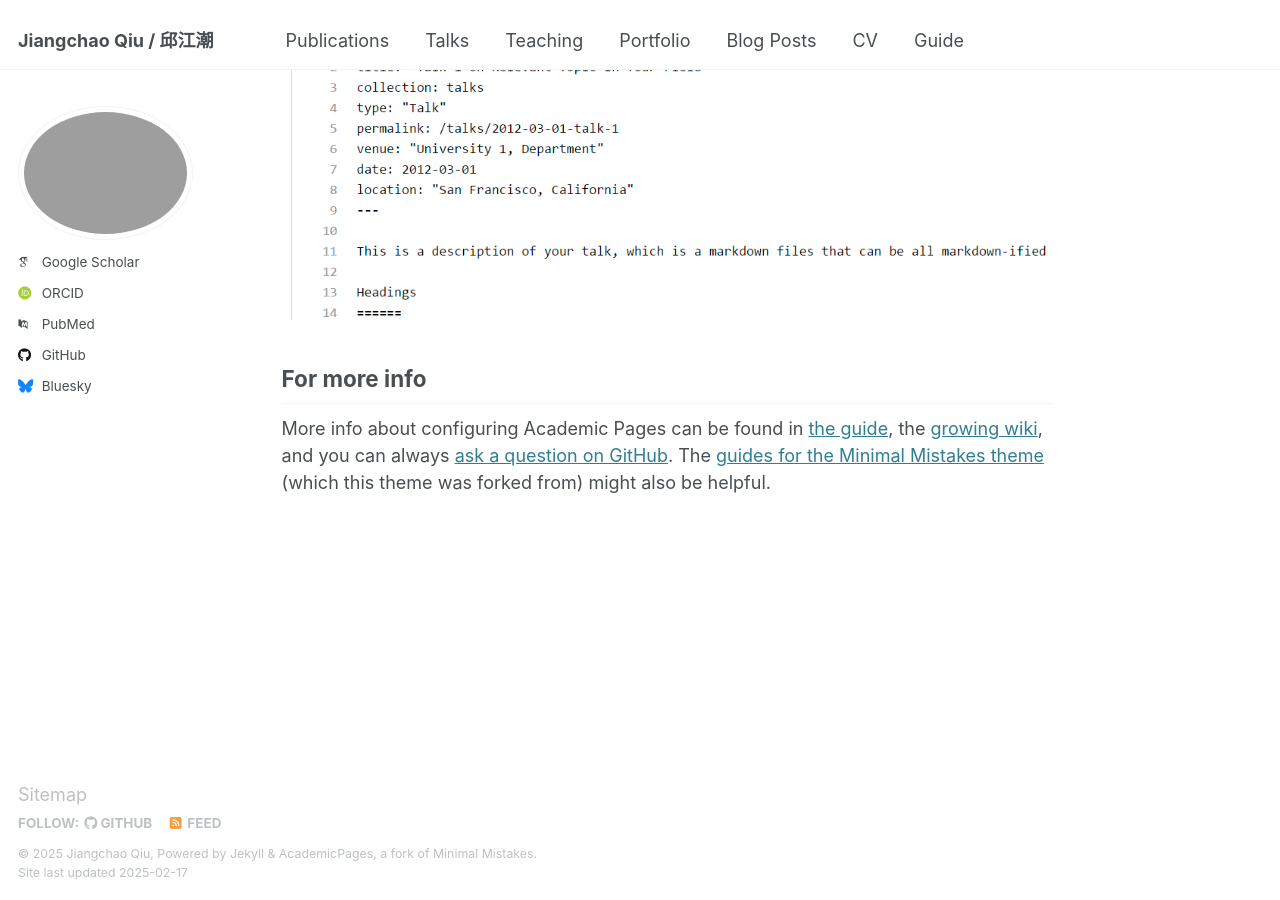
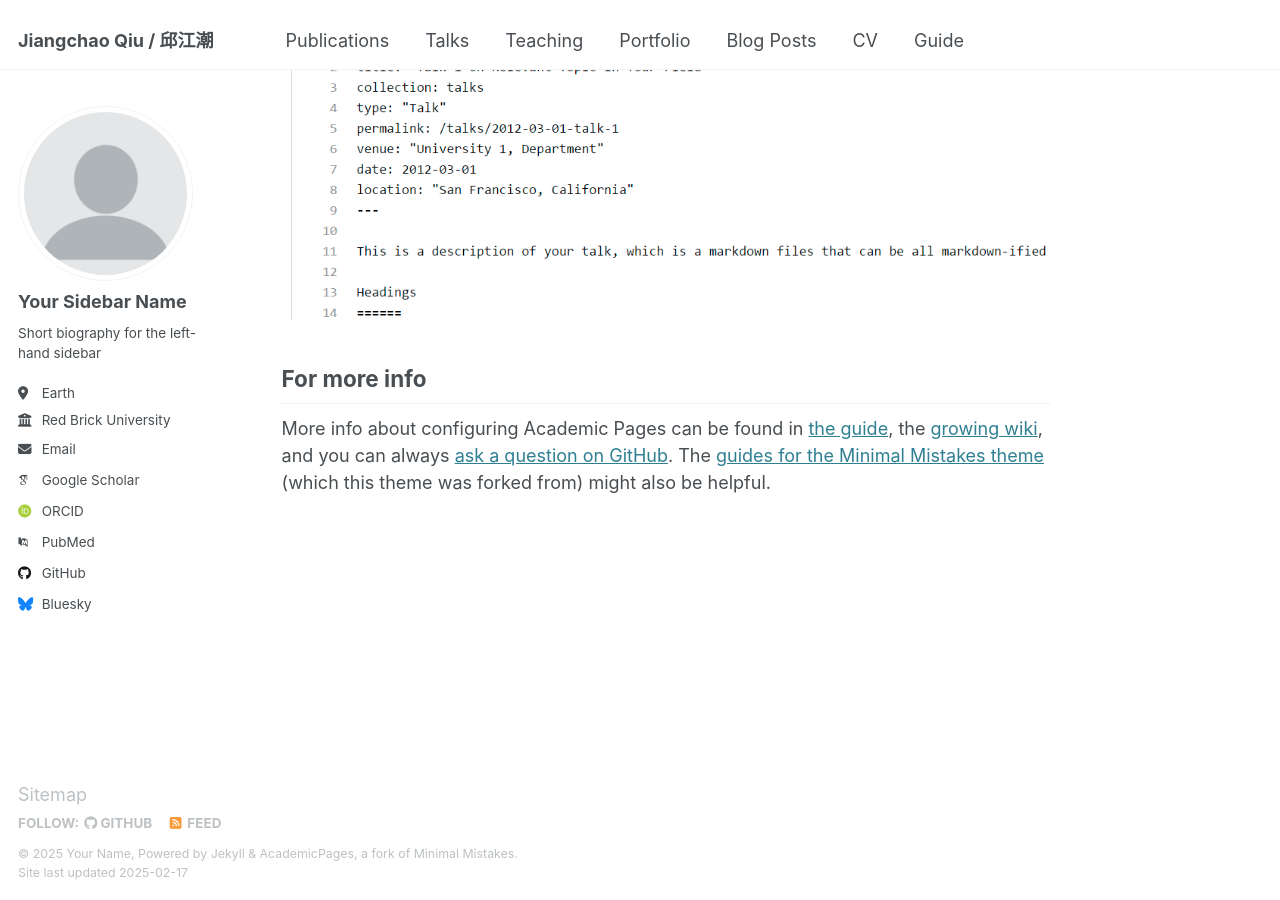
Before and after one commit to Jiangchao3/JiangchaoQiu, a Jekyll site: the page built from _pages/about.md, in a window 1280 px wide and 900 px high, scrolled down 2642 px. Built offline with Jekyll 4.4.1, drawn with Linux system fonts in a browser that asks for light colours; some web fonts are replaced.

Commit message:
Update _config.yml

```diff
--- a/_config.yml
+++ b/_config.yml
@@ -11,9 +11,9 @@ locale                   : "en-US"
 site_theme               : "default"
 title                    : "Jiangchao Qiu / 邱江潮"
 title_separator          : "-"
-name                     : &name "Jiangchao Qiu"
-description              : &description "Postdoc Associate, MIT Department of Earth, Atmospheric, and Planetary Sciences"
-url                      : https://jiangchao3.github.io # the base hostname & protocol for your site e.g. "https://[your GitHub username].github.io"
+name                     : &name "Your Name"
+description              : &description "personal description"
+url                      : https://academicpages.github.io # the base hostname & protocol for your site e.g. "https://[your GitHub username].github.io"
 baseurl                  : "" # the subpath of your site, e.g. "/blog"
 repository               : "academicpages/academicpages.github.io"
 
@@ -22,14 +22,14 @@ repository               : "academicpages/academicpages.github.io"
 #               Additional customization can be done by editing /_includes/author-profile.html
 author:
   # Biographic information
-  avatar           : #"profile.png"
-  name             : #"Jiangchao Qiu"
-  pronouns         : # "He/Him"
-  bio              : #"Postdoc Associate, MIT Department of Earth, Atmospheric, and Planetary Sciences"
-  location         : #"Cambridge, MA"
-  employer         : #""
+  avatar           : "profile.png"
+  name             : "Your Sidebar Name"
+  pronouns         : # example: "she/her"
+  bio              : "Short biography for the left-hand sidebar"
+  location         : "Earth"
+  employer         : "Red Brick University"
   uri              : # URL
-  email            : #"qiujch24@mit.edu"
+  email            : "none@example.org"
 
   # Academic websites
   arxiv            : # URL - Update with the correct link to your profile
```
